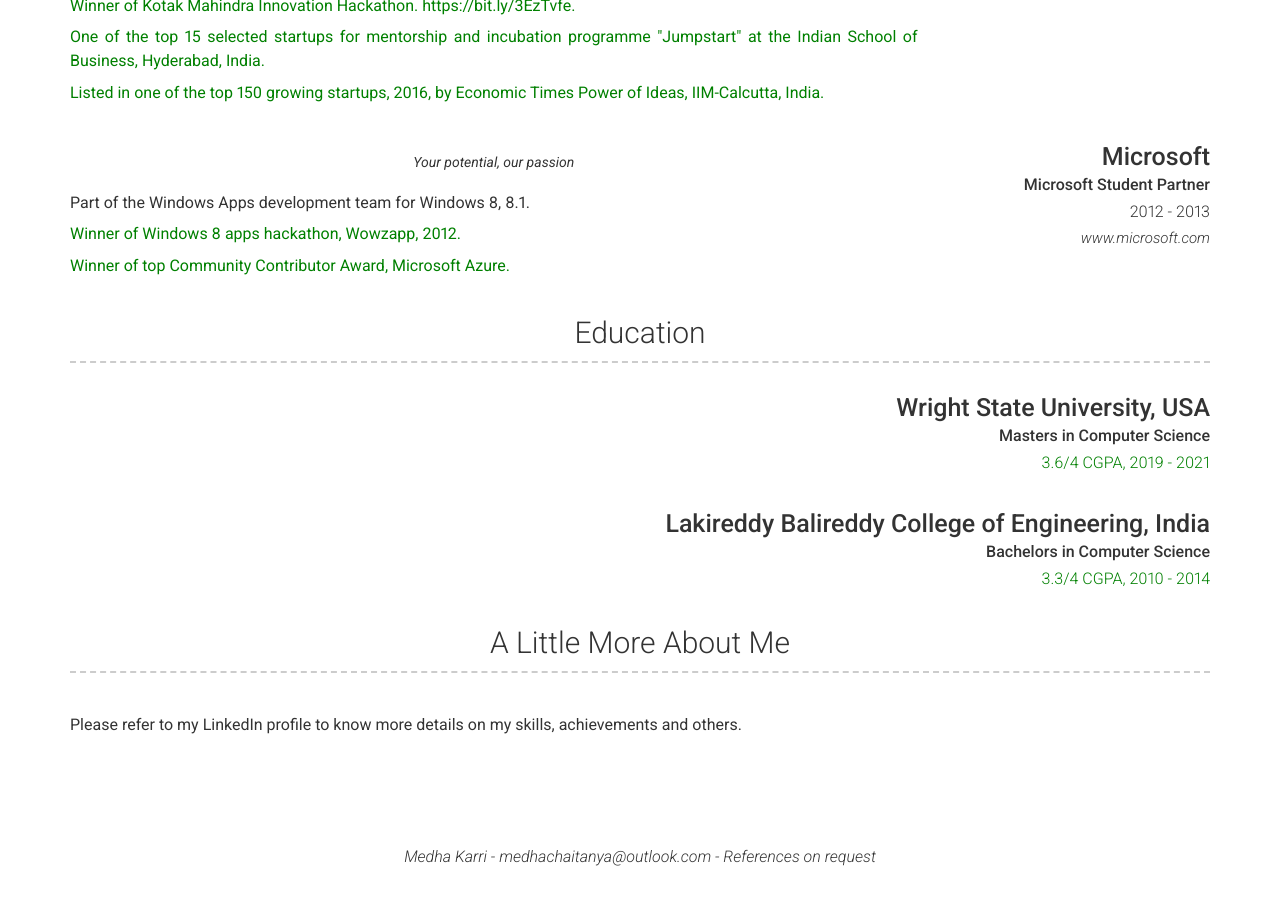
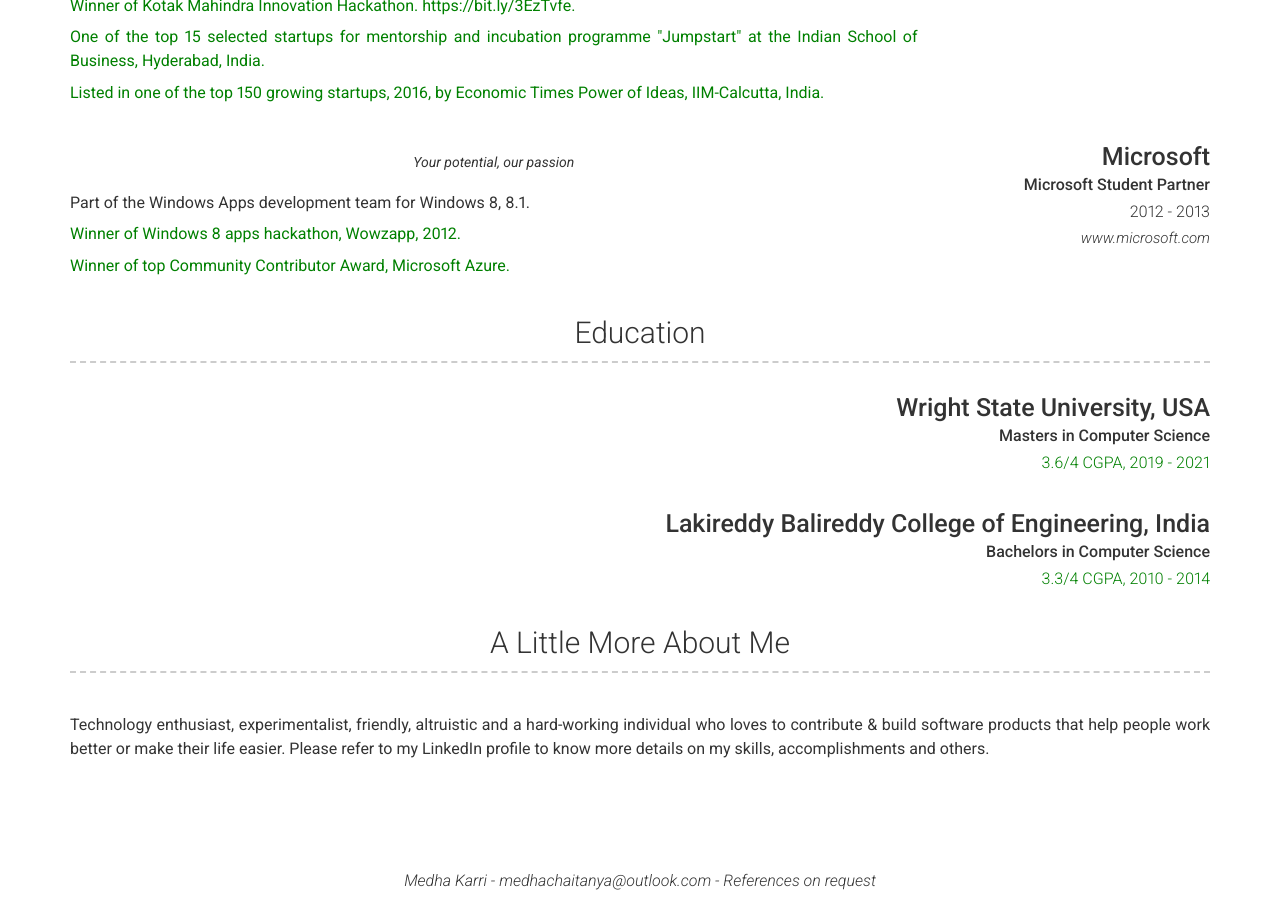
Before and after one commit to medhachaitanya/medhachaitanya.github.io, a Jekyll site: the page built from index.md, in a window 1280 px wide and 900 px high, scrolled down 2100 px. Built offline with Jekyll 4.4.1, drawn with Linux system fonts in a browser that asks for light colours; nearby versions of some CDN libraries; before the commit the page ends 2976 px from its top, so only the background shows below that; some of the changed text lies outside the part shown.

Commit message:
Update _config.yml

```diff
--- a/_config.yml
+++ b/_config.yml
@@ -118,7 +118,7 @@ content:
       - layout: right
         title: ServiceNow
         sub_title: Systems Engineer + Intern
-        caption: Jan 2021 - Current <br/> May 2020 - August 2020
+        caption: Jan 2021 - Current <br/> May 2020 - Aug 2020
         link: www.servicenow.com
         quote: >
           Making work, work better for everyone
@@ -224,7 +224,8 @@ content:
   - title: A Little More About Me
     layout: text
     content: | # this will include new lines to allow paragraphs
-      Please refer to my LinkedIn profile to know more details on my skills, achievements and others.
+      Technology enthusiast, experimentalist, friendly, altruistic and a hard-working individual who loves to contribute & build software products that help people work better or make their life easier.
+      Please refer to my LinkedIn profile to know more details on my skills, accomplishments and others.
 
 
 # Footer
```
